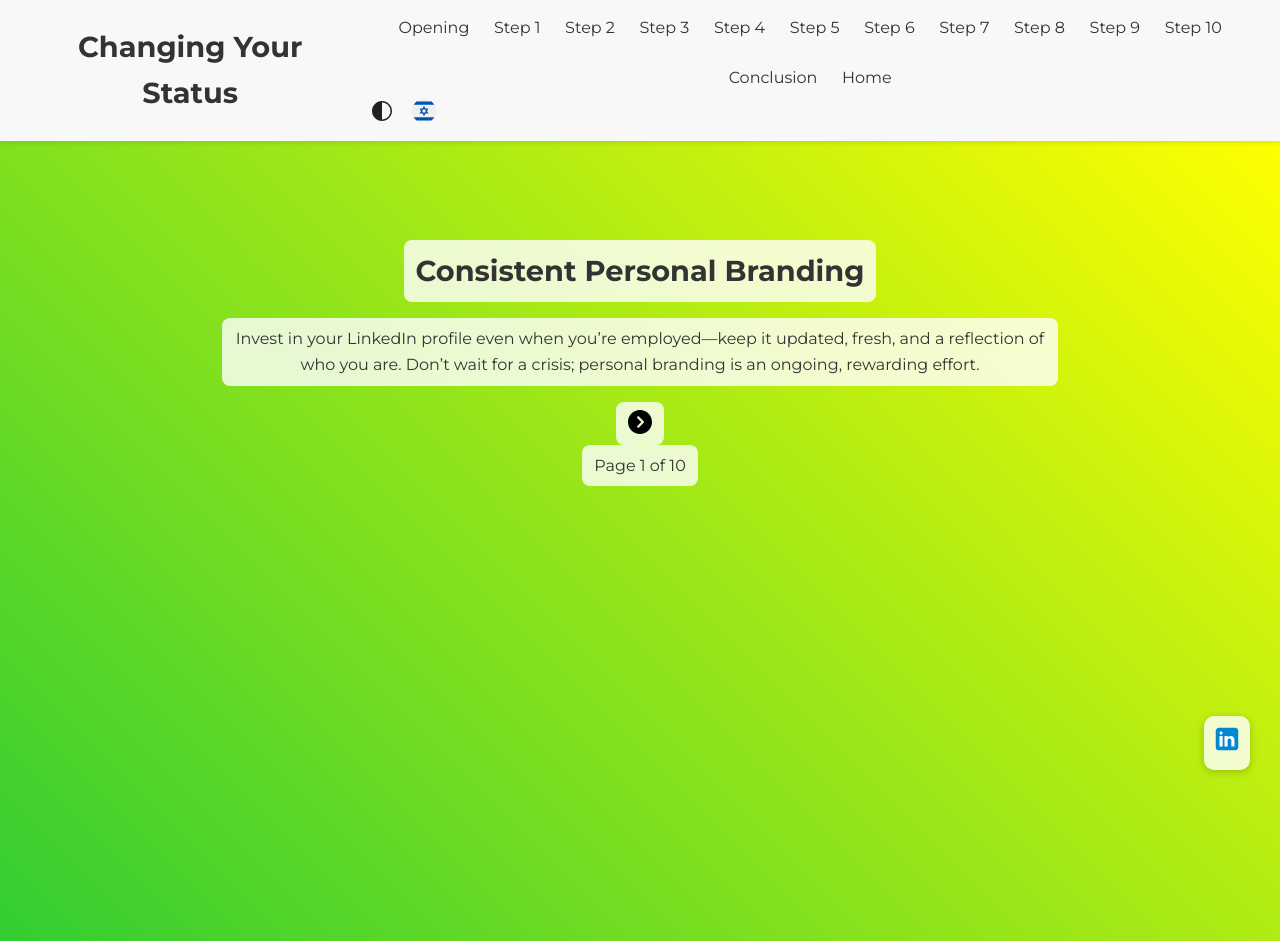
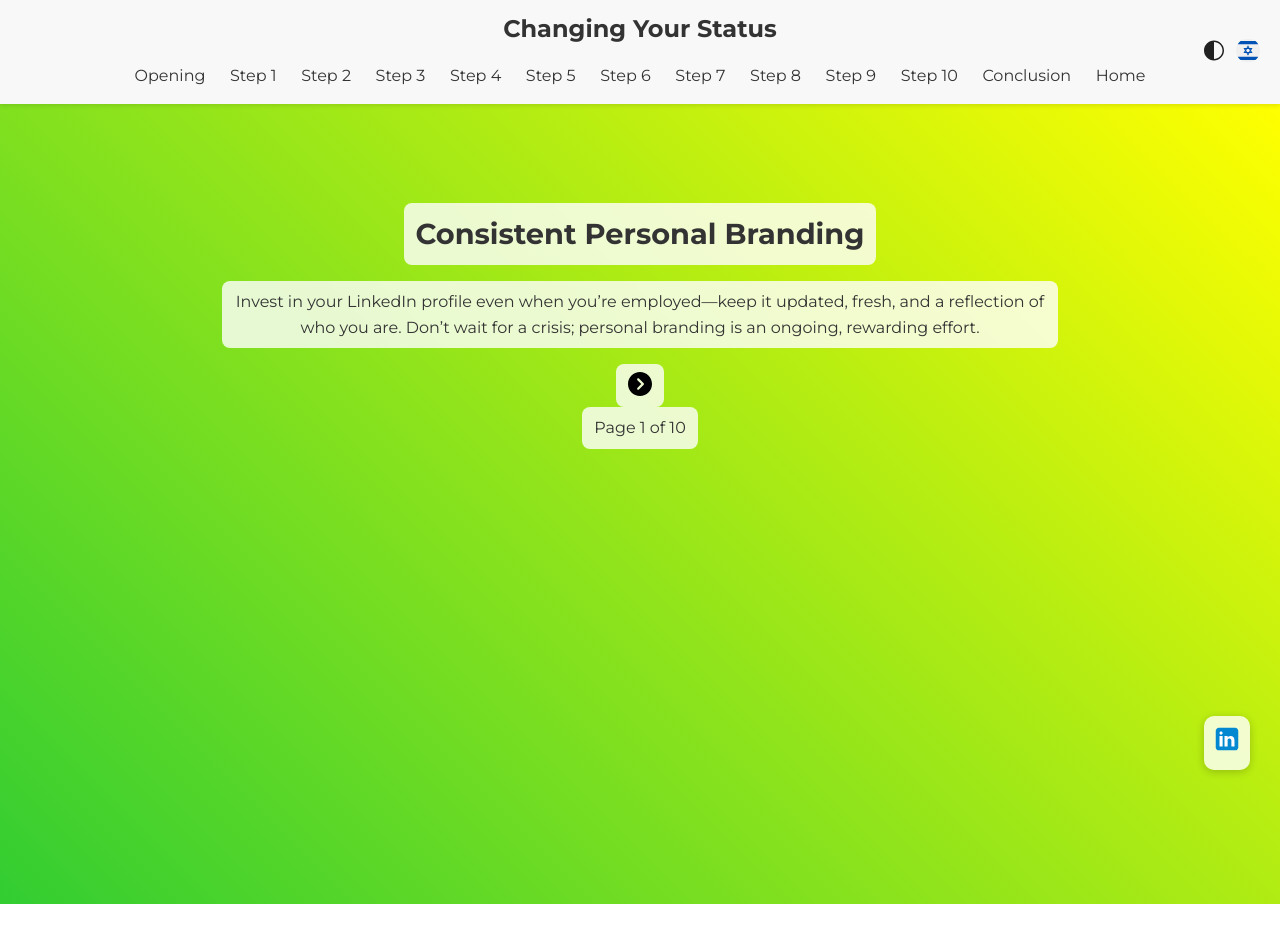
Before and after one commit to Shmuel-K/changing_status, a React (Create React App) app: page /noa-guide in a window 1280 px wide. After the commit the page ends 904 px from the top, so only its background shows below. Built offline with nearby package versions, Linux system fonts and the light colour scheme.

Commit message:
Update website changes

```diff
--- a/src/components/Header.css
+++ b/src/components/Header.css
@@ -1,44 +1,81 @@
 /* src/components/Header.css */
 
-/* Main header styling */
+/* מבנה כללי של ההדר */
 .site-header {
-  display: flex;
-  justify-content: space-between;
-  align-items: center;
-  background: var(--header-bg);
-  padding: 10px 20px;
   position: sticky;
   top: 0;
   z-index: 1000;
+  background: var(--header-bg);
+  padding: 10px 20px;
   box-shadow: 0 2px 4px rgba(0, 0, 0, 0.1);
+  text-align: center;
+  position: relative; /* מאפשר מיקום מוחלט לאייקונים */
 }
 
-.site-header .logo h2 {
+.site-title {
   margin: 0;
   color: var(--text-color);
+  font-size: 1.5rem;
 }
 
-/* Desktop navigation menu */
-.site-header nav ul {
+/* עיצוב לאייקונים בצד ימין */
+.header-icons {
+  position: absolute;
+  top: 50%;
+  right: 20px;
+  transform: translateY(-50%);
+  display: flex;
+  align-items: center;
+  gap: 10px;
+}
+
+/* ביטול מסגרת והרקע של הכפתורים */
+.header-icons button {
+  background: none;
+  border: none;
+  outline: none;
+  cursor: pointer;
+  padding: 0;
+  margin: 0;
+}
+
+/* עיצוב בסיסי לתמונות האייקונים */
+.icon-img {
+  width: 24px;
+  height: 24px;
+}
+
+/* מעביר לאייקון מצב כהה (עושה אינברט) */
+.icon-img.dark {
+  filter: brightness(0) invert(1);
+}
+
+/* עיצוב תפריט הניווט */
+.header-nav {
+  margin-top: 10px;
+}
+
+.header-nav ul {
   list-style: none;
   display: flex;
   gap: 15px;
+  justify-content: center;
   margin: 0;
   padding: 0;
 }
 
-.site-header nav ul li a {
+.header-nav ul li a {
   color: var(--text-color);
   text-decoration: none;
   transition: color 0.3s;
 }
 
-.site-header nav ul li a:hover,
-.site-header nav ul li a.active {
+.header-nav ul li a:hover,
+.header-nav ul li a.active {
   color: var(--gold);
 }
 
-/* Hamburger menu button - hidden on desktop by default */
+/* כפתור תפריט המבורגר – מוסתר בשולחן העבודה */
 .menu-toggle {
   display: none;
   font-size: 2rem;
@@ -48,18 +85,13 @@
   cursor: pointer;
 }
 
-/* Adjusted rule for dark/light toggle on the landing page */
-.landing-toggle {
-  margin-left: 25px;
-}
-
-/* Mobile styles */
+/* עיצוב למובייל */
 @media (max-width: 768px) {
   .menu-toggle {
     display: block;
   }
 
-  .site-header nav ul {
+  .header-nav ul {
     display: none;
     flex-direction: column;
     position: absolute;
@@ -73,11 +105,7 @@
     transition: all 0.3s ease-in-out;
   }
 
-  .site-header nav ul.open {
+  .header-nav ul.open {
     display: flex;
   }
-
-  .dark-mode-toggle img {
-    transform: translate(-30px, -30px);
-  }
 }
--- a/src/components/Header.jsx
+++ b/src/components/Header.jsx
@@ -2,8 +2,6 @@
 import React, { useState, useContext } from 'react';
 import { Link, useLocation } from 'react-router-dom';
 import darkThemeIcon from '../img/dark-theme-svgrepo-com.svg';
-
-// אייקונים של הדגלים
 import usFlagIcon from '../img/united-states-svgrepo-com.svg';
 import israelFlagIcon from '../img/israel-svgrepo-com.svg';
 
@@ -18,14 +16,12 @@ const Header = () => {
   const [isOpen, setIsOpen] = useState(false);
   const [darkMode, setDarkMode] = useState(false);
 
-  // שימוש בהקשר השפה
   const { language, toggleLanguage } = useContext(LanguageContext);
 
   const toggleMenu = () => {
     setIsOpen(!isOpen);
   };
 
-  // החלפת מצב כהה/בהיר
   const toggleDarkMode = () => {
     setDarkMode(!darkMode);
     if (!darkMode) {
@@ -35,7 +31,6 @@ const Header = () => {
     }
   };
 
-  // הגדרת פריטי התפריט רק אם זה לא דף הנחיתה ולא דף ה-CV Tips
   const menuItems = [
     { pageNum: 1, text: 'Opening' },
     ...Array.from({ length: 10 }, (_, i) => ({
@@ -46,14 +41,32 @@ const Header = () => {
   ];
 
   return (
-    <header className="site-header">
-      <div className="logo">
-        <h2>Changing Your Status</h2>
+    <header className="site-header" dir="ltr">
+      <h2 className="site-title">Changing Your Status</h2>
+
+      <div className="header-icons">
+        {/* כפתור מצב בהיר/כהה */}
+        <button className="dark-mode-toggle" onClick={toggleDarkMode}>
+          <img
+            src={darkThemeIcon}
+            alt="Toggle dark/light mode"
+            className={`icon-img ${darkMode ? 'dark' : ''}`}
+          />
+        </button>
+
+        {/* כפתור החלפת שפה (דגל) */}
+        <button className="language-toggle" onClick={toggleLanguage}>
+          <img
+            src={language === 'en' ? israelFlagIcon : usFlagIcon}
+            alt={language === 'en' ? 'Switch to Hebrew' : 'Switch to English'}
+            className="icon-img"
+          />
+        </button>
       </div>
 
-      <nav>
+      {/* תפריט ניווט - לא מוצג בדף הנחיתה */}
       {!isLandingPage && (
-          <>
+        <nav className="header-nav">
           <button className="menu-toggle" onClick={toggleMenu}>
             ☰
           </button>
@@ -93,46 +106,8 @@ const Header = () => {
               </>
             )}
           </ul>
-          </>
+        </nav>
       )}
-
-        {/* כפתור החלפת מצב כהה/בהיר */}
-        <button
-          className={`dark-mode-toggle ${isLandingPage ? 'landing-toggle' : ''}`}
-          onClick={toggleDarkMode}
-          style={{ background: 'none', border: 'none', padding: 0, marginLeft: '10px' }}
-        >
-          <img
-            src={darkThemeIcon}
-            alt="Toggle dark/light mode"
-            style={{
-              width: '24px',
-              height: '24px',
-              // ניתן לשחק עם ה־filter אם רוצים להחליף צבעים במצב כהה
-              filter: darkMode ? 'brightness(0) invert(1)' : 'none'
-            }}
-          />
-        </button>
-
-        {/* כפתור החלפת שפה (דגל ארה"ב / דגל ישראל) */}
-        <button
-          onClick={toggleLanguage}
-          style={{
-            background: 'none',
-            border: 'none',
-            padding: '4px 8px',
-            cursor: 'pointer',
-            marginLeft: '10px'
-          }}
-        >
-         <img
-		src={language === 'en' ? israelFlagIcon : usFlagIcon}
-  alt={language === 'en' ? 'Switch to Hebrew' : 'Switch to English'}
-  style={{ width: '24px', height: '24px' }}
-/>
-
-        </button>
-      </nav>
     </header>
   );
 };
```
Lines whose indentation alone changed are shown as unchanged.
